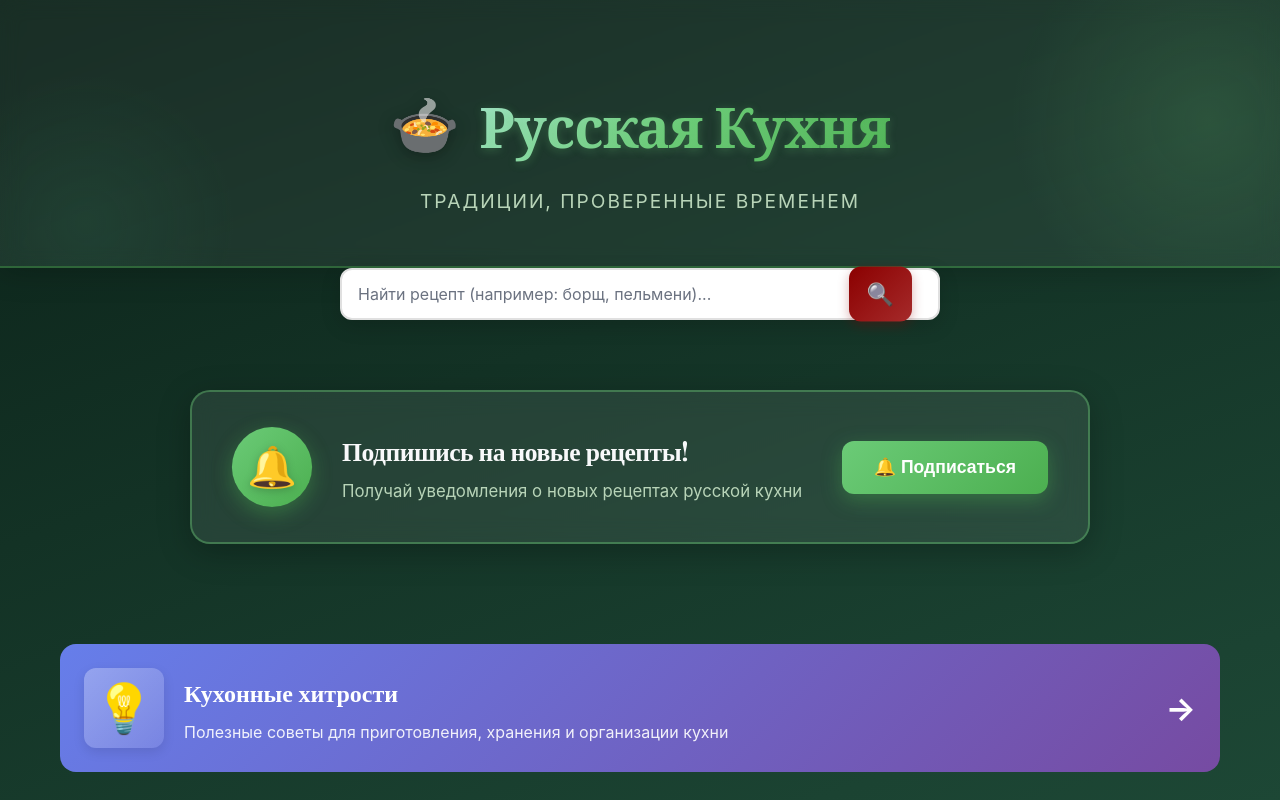
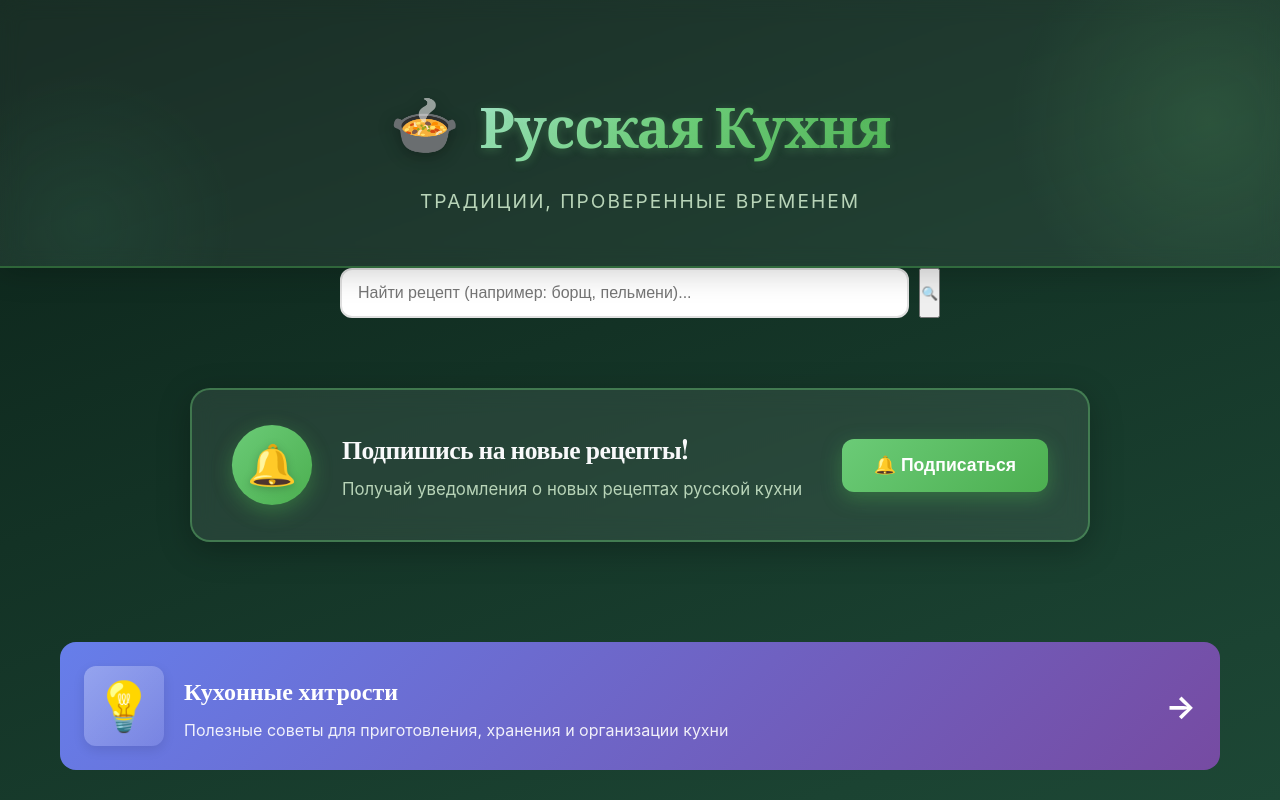
Before and after one commit to svideoproekt-ship-it/russka-kuhnya-9551, a React (Vite) app: page / in a window 1280 px wide. Shown: the top 800 px of the page. Built offline with nearby package versions, Linux system fonts and the light colour scheme; a web font is replaced by a local one.

Commit message:
git add src/pages/HomePage.jsx git commit -m "fix: remove search button class and use !important inline styles" git push origin

```diff
--- a/src/pages/HomePage.jsx
+++ b/src/pages/HomePage.jsx
@@ -37,10 +37,9 @@ function HomePage() {
         <p className="tagline">Традиции, проверенные временем</p>
       </header>
 
-            {/* Поиск */}
-      <div className="search-section" style={{ padding: '0 20px', marginBottom: '30px' }}>
+                {/* Поиск */}
+      <div style={{ padding: '0 20px', marginBottom: '30px' }}>
         <form
-          className="search-container"
           onSubmit={handleSearch}
           style={{
             display: 'flex',
@@ -51,8 +50,7 @@ function HomePage() {
           }}
         >
           <input
-            type="search" // 🔥 ВАЖНО: открывает клавиатуру с кнопкой "Поиск/Go" на мобильных
-            className="search-input"
+            type="search"
             placeholder="Найти рецепт (например: борщ, пельмени)..."
             value={searchTerm}
             onChange={(e) => setSearchTerm(e.target.value)}
@@ -61,45 +59,60 @@ function HomePage() {
               padding: '14px 16px',
               borderRadius: '12px',
               border: '2px solid #e0e0e0',
-              fontSize: '16px', // 🔥 ВАЖНО: предотвращает зум на iPhone
+              fontSize: '16px',
               outline: 'none',
-              background: '#fff'
+              background: '#fff',
+              cursor: 'text'
             }}
-            onFocus={(e) => e.target.style.borderColor = '#8B0000'}
-            onBlur={(e) => e.target.style.borderColor = '#e0e0e0'}
           />
 
+          {/* 🔥 КНОПКА БЕЗ КЛАССОВ — ТОЛЬКО INLINE СТИЛИ */}
           <button
             type="submit"
-            className="search-icon"
-            onClick={handleSearch} // 🔥 ДВОЙНАЯ ЗАЩИТА: сработает и как submit, и как клик
+            // УБРАЛИ className="search-icon" — он нам мешает!
+            onClick={(e) => {
+              e.preventDefault();
+              e.stopPropagation();
+              handleSearch(e);
+            }}
+            onMouseDown={(e) => {
+              e.currentTarget.style.transform = 'scale(0.95)';
+              e.currentTarget.style.opacity = '0.9';
+            }}
+            onMouseUp={(e) => {
+              e.currentTarget.style.transform = 'scale(1)';
+              e.currentTarget.style.opacity = '1';
+            }}
+            onMouseLeave={(e) => {
+              e.currentTarget.style.transform = 'scale(1)';
+              e.currentTarget.style.opacity = '1';
+            }}
             style={{
-              background: 'linear-gradient(135deg, #8B0000, #A52A2A)',
-              color: 'white',
-              border: 'none',
-              borderRadius: '12px',
-              padding: '14px 18px',
-              cursor: 'pointer',
-              fontSize: '22px',
-              display: 'flex',
-              alignItems: 'center',
-              justifyContent: 'center',
-              minWidth: '55px', // 🔥 ВАЖНО: минимальный размер для удобного тапа пальцем
-              minHeight: '55px',
-              boxShadow: '0 4px 12px rgba(139, 0, 0, 0.3)',
-              touchAction: 'manipulation', // 🔥 ВАЖНО: убирает задержку 300мс на мобильных
-              WebkitTapHighlightColor: 'transparent',
-              transition: 'transform 0.1s'
+              background: 'linear-gradient(135deg, #8B0000, #A52A2A) !important',
+              color: 'white !important',
+              border: 'none !important',
+              borderRadius: '12px !important',
+              padding: '14px 18px !important',
+              cursor: 'pointer !important', // 🔥 ПАЛЬЧИК!
+              fontSize: '22px !important',
+              display: 'flex !important',
+              alignItems: 'center !important',
+              justifyContent: 'center !important',
+              minWidth: '55px !important',
+              minHeight: '55px !important',
+              boxShadow: '0 4px 12px rgba(139, 0, 0, 0.3) !important',
+              touchAction: 'manipulation !important',
+              WebkitTapHighlightColor: 'transparent !important',
+              pointerEvents: 'auto !important', // 🔥 РАЗРЕШАЕМ КЛИКИ
+              zIndex: '9999 !important', // 🔥 ПОВЕРХ ВСЕГО
+              position: 'relative !important',
+              transition: 'all 0.1s ease !important'
             }}
-            onMouseDown={(e) => e.currentTarget.style.transform = 'scale(0.95)'}
-            onMouseUp={(e) => e.currentTarget.style.transform = 'scale(1)'}
-            onMouseLeave={(e) => e.currentTarget.style.transform = 'scale(1)'}
           >
             🔍
           </button>
         </form>
       </div>
-
       {/* Кнопка подписки */}
       <SubscribeButton />
 
```
